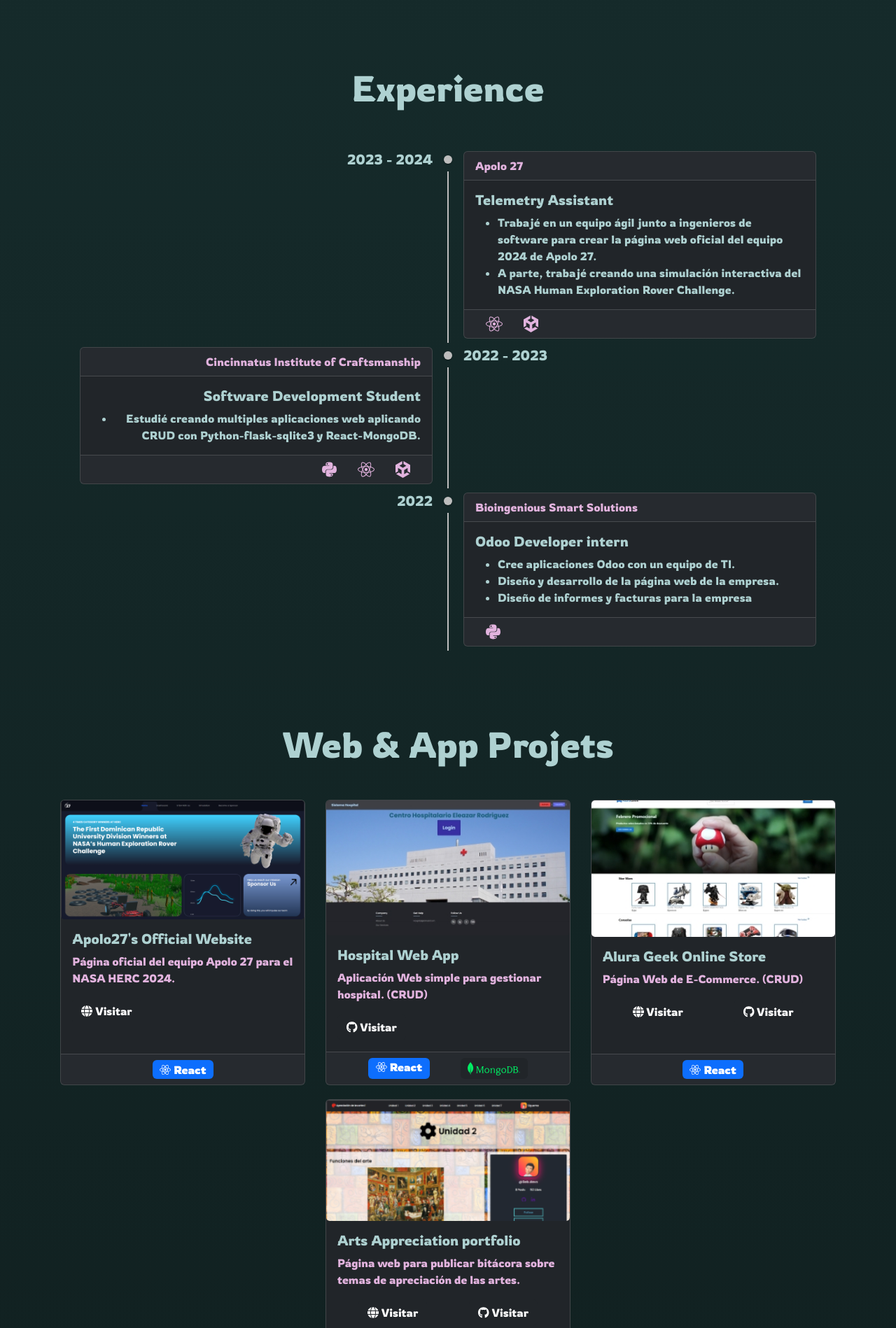
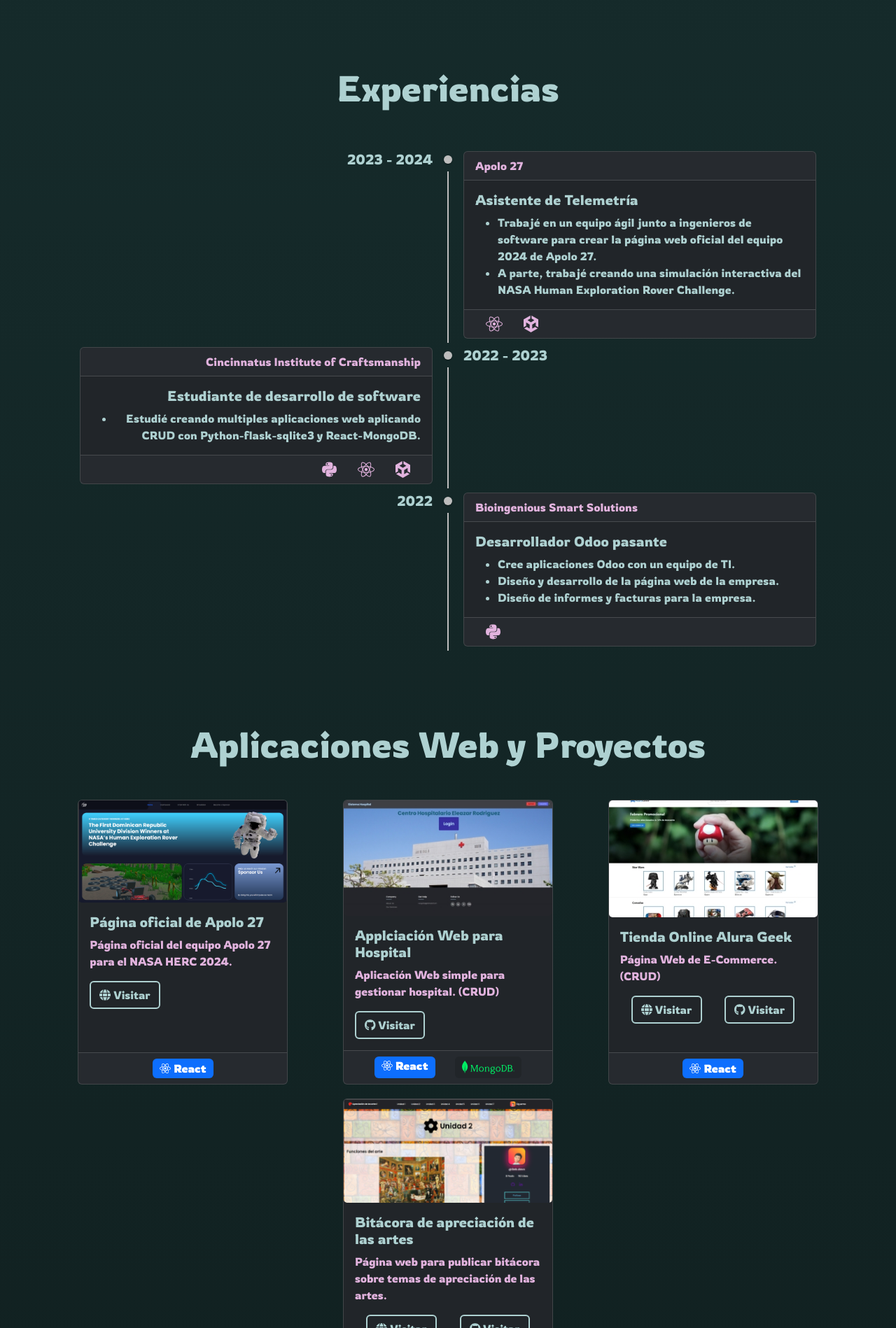
Before and after one commit to ctrl-Sebastian/Portfolio, a React (Vite) app: page / in a window 1280 px wide. Shown: the part 802-2700 px from the top of the page at 70% size. Built offline with nearby package versions, Linux system fonts and the light colour scheme.

Commit message:
terminado de traducir

```diff
--- a/package.json
+++ b/package.json
@@ -4,7 +4,7 @@
   "version": "0.0.0",
   "type": "module",
   "scripts": {
-    "dev": "vite",
+    "dev": "vite --host",
     "build": "vite build",
     "lint": "eslint . --ext js,jsx --report-unused-disable-directives --max-warnings 0",
     "preview": "vite preview"
--- a/public/locales/es/translation.json
+++ b/public/locales/es/translation.json
@@ -1,24 +1,45 @@
 {
-    "hero": {
-        "roles": "Desarrollador React | Desarrollador en Unity"
+    "roles": "Desarrollador React | Desarrollador en Unity",
 
-    },
-    "webbapps": {
-        "apolo":{
-            "titulo": "Página oficial de Apolo 27",
-            "desc": "Página oficial del equipo Apolo 27 para el NASA HERC 2024."
-        },
-        "hospital":{
-            "titulo": "",
-            "desc": ""
-        },
-        "alurageek":{
-            "titulo": "",
-            "desc": ""
-        },
-        "apreciacion":{
-            "titulo": "",
-            "desc": ""
-        }
-    }
+    "experiencias": "Experiencias",
+    "apolo-puesto": "Asistente de Telemetría",
+    "apolo-rol1": "Trabajé en un equipo ágil junto a ingenieros de software para crear la página web oficial del equipo 2024 de Apolo 27.",
+    "apolo-rol2": "A parte, trabajé creando una simulación interactiva del NASA Human Exploration Rover Challenge.",
+
+    "bss-puesto": "Desarrollador Odoo pasante",
+    "bss-rol1": "Cree aplicaciones Odoo con un equipo de TI.",
+    "bss-rol2": "Diseño y desarrollo de la página web de la empresa.",
+    "bss-rol3": "Diseño de informes y facturas para la empresa.",
+
+    "cinci-puesto": "Estudiante de desarrollo de software",
+    "cinci-rol1": "Estudié creando multiples aplicaciones web aplicando CRUD con Python-flask-sqlite3 y React-MongoDB.",
+
+    "webapps": "Aplicaciones Web y Proyectos",
+    "apolo-titulo": "Página oficial de Apolo 27",
+    "apolo-desc": "Página oficial del equipo Apolo 27 para el NASA HERC 2024.",
+
+    "hospital-titulo": "Applciación Web para Hospital",
+    "hospital-desc": "Aplicación Web simple para gestionar hospital. (CRUD)",
+
+    "alurageek-titulo": "Tienda Online Alura Geek",
+    "alurageek-desc": "Página Web de E-Commerce. (CRUD)",
+
+    "apreciacion-titulo": "Bitácora de apreciación de las artes",
+    "apreciacion-desc": "Página web para publicar bitácora sobre temas de apreciación de las artes.",
+
+    "gamedev": "Desarrollo de Videojuegos y simulaciones interactivas",
+
+    "modelado": "Modelado 3D",
+
+    "contactme": "Contáctame",
+    "tu-nombre": "Tu Nombre",
+    "tu-email": "Tu Email",
+    "tu-mensaje": "Tu Mensaje",
+
+    "enviar": "Enviar",
+
+
+    "visitar": "Visitar",
+    "ver-mas": "Ver más"
+
 }
--- a/src/App.jsx
+++ b/src/App.jsx
@@ -14,18 +14,22 @@
 
 import SelectLanguage from './components/SelectLanguage/'
 
+import {useTranslation} from "react-i18next"
+
+
 function App() {
+  const {t} = useTranslation()
   return (
     <>
       {/*<Header />*/}
       <SelectLanguage />
-      <Hero />
+      <Hero t={t}/>
       <Container id='container-main' className='container-main'>
-        <Experience />
-        <ReactSection />
-        <GameDev />
-        <Modeling />
-        <ContactMe />
+        <Experience t={t}/>
+        <ReactSection t={t}/>
+        <GameDev t={t}/>
+        <Modeling t={t}/>
+        <ContactMe t={t}/>
       </Container>
     </>
   )
--- a/src/components/Experience/index.jsx
+++ b/src/components/Experience/index.jsx
@@ -14,15 +14,16 @@
 
 
 
-function Experience() {
+function Experience(props) {
+  let t = props.t;
   const experiencias =[
     {
       empresa: "Apolo 27",
       anos: "2023 - 2024",
-      puesto: "Telemetry Assistant",
+      puesto: t("apolo-puesto"),
       descripcion: [
-        "Trabajé en un equipo ágil junto a ingenieros de software para crear la página web oficial del equipo 2024 de Apolo 27.",
-        "A parte, trabajé creando una simulación interactiva del NASA Human Exploration Rover Challenge."
+        t("apolo-rol1"),
+        t("apolo-rol2")
       ],
       tech: [
         "react",
@@ -33,8 +34,10 @@
     {
       empresa: "Cincinnatus Institute of Craftsmanship",
       anos: "2022 - 2023",
-      puesto: "Software Development Student",
-      descripcion: ["Estudié creando multiples aplicaciones web aplicando CRUD con Python-flask-sqlite3 y React-MongoDB."],
+      puesto: t("cinci-puesto"),
+      descripcion: [
+        t("cinci-rol1")
+      ],
       tech: [
         "python",
         "react",
@@ -45,11 +48,11 @@
     {
       empresa: "Bioingenious Smart Solutions",
       anos: "2022",
-      puesto: "Odoo Developer intern",
+      puesto: t("bss-puesto"),
       descripcion: [
-        "Cree aplicaciones Odoo con un equipo de TI.",
-        "Diseño y desarrollo de la página web de la empresa.",
-        "Diseño de informes y facturas para la empresa"
+        t("bss-rol1"),
+        t("bss-rol2"),
+        t("bss-rol3"),
       ],
       tech: [
         //"odoo",
@@ -61,7 +64,7 @@
 
   return (
     <section className='section-react'>
-      <h1>Experience</h1>
+      <h1>{t("experiencias")}</h1>
       <Timeline position="alternate">
         {
           experiencias.map((exp, i) => {
--- a/src/components/Hero/index.jsx
+++ b/src/components/Hero/index.jsx
@@ -6,15 +6,14 @@
 import sketchfab from '../../imgs/icons/sketchfab.svg'
 import downarrow from '../../imgs/icons/downarrow.svg'
 
-import {useTranslation} from "react-i18next"
 
-function Hero() {
-  const {t} = useTranslation()
+function Hero(props) {
+  let t = props.t;
   return (
     <section id='hero' className='hero-bg'>
         <div>
             <h1>Sebastian De Leon</h1>
-            <h2>{t("hero.roles")}</h2>
+            <h2>{t("roles")}</h2>
         </div>
         <div className='socials'>
           <a href="https://www.linkedin.com/in/sebastian-manuel-marrera-santos-919517196/"><img alt='Linkedin' src={LI} width={100}></img></a>
--- a/src/components/ReactSection/ReactSection.css
+++ b/src/components/ReactSection/ReactSection.css
@@ -18,15 +18,27 @@
 #card{
 
     color: var(--text);
-    width: 350px;
+    width: 300px;
     text-align: left;
 }
 #card:hover{
     scale: 1.05;
     transform: translateY(-10px);
-    cursor: pointer;
+
 }
 
+#card .btn{
+    color: var(--text);
+    border: 2px var(--text) solid;
+    text-decoration: none;
+}
+
+#card .btn:hover{
+    background-color: var(--secondary);
+    color: var(--darkerBg);
+    border: 2px black solid;
+    transform: scale(1.15);
+}
 #card .card-text{
     color: var(--secondary);
 }
@@ -54,5 +66,10 @@
 }
 
 @media screen and (max-width: 500px){
+    #card{
 
+        color: var(--text);
+        width: 350px;
+        text-align: left;
+    }
 }
--- a/src/components/ReactSection/index.jsx
+++ b/src/components/ReactSection/index.jsx
@@ -6,18 +6,20 @@
 import hospitalwebsite from '../../imgs/websites/hospital.jpg'
 import alurageekwebsite from '../../imgs/websites/alurageekwebsite.jpg'
 import apreciacionwebsite from '../../imgs/websites/apreciacionwebsite.png'
-import {useTranslation} from "react-i18next"
 
 
 import './ReactSection.css'
 
-function ReactSection() {
+function ReactSection(props) {
 
-  const {t} = useTranslation()
+  let t = props.t
+
+
+  {/*
   const projects = [
     {
       img: apolowebsite,
-      title: "Apolo27's Official  Website",
+      title: "Página oficial de Apolo 27",
       description: "Página oficial del equipo Apolo 27 para el NASA HERC 2024.",
       pageUrl: "https://www.apolo27.com/",
       tech: [
@@ -60,19 +62,21 @@
       ]
     }
   ]
+  */}
+
   return (
     <section id='webapps' className='section-react'>
-      <h1>Web & App Projets</h1>
+      <h1>{t("webapps")}</h1>
       <div className='react-project-list'>
 
         <Card id='card' data-bs-theme="dark">
           <CardImg alt='portada apolo website' src={apolowebsite}></CardImg>
           <CardBody>
-            <Card.Title>Apolo27&apos;s Official Website</Card.Title>
+            <Card.Title>{t("apolo-titulo")}</Card.Title>
             <Card.Text>
-              Página oficial del equipo Apolo 27 para el NASA HERC 2024.
+              {t("apolo-desc")}
             </Card.Text>
-            <Button href='https://www.apolo27.com/' variant='dark'><FontAwesomeIcon icon="fa-solid fa-globe" /> Visitar</Button>
+            <Button href='https://www.apolo27.com/' variant='link'><FontAwesomeIcon icon="fa-solid fa-globe" /> {t("visitar")}</Button>
           </CardBody>
           <Card.Footer className='card-footer'>
             <Badge>
@@ -84,11 +88,11 @@
         <Card id='card' data-bs-theme="dark">
           <CardImg alt='portada hospital website' src={hospitalwebsite}></CardImg>
           <CardBody>
-            <Card.Title>Hospital Web App</Card.Title>
+            <Card.Title>{t("hospital-titulo")}</Card.Title>
             <Card.Text>
-              Aplicación Web simple para gestionar hospital. (CRUD)
+            {t("hospital-desc")}
             </Card.Text>
-            <Button href='https://github.com/ctrl-Sebastian/Hospital' variant='dark'><FontAwesomeIcon icon="fa-brands fa-github" /> Visitar</Button>
+            <Button href='https://github.com/ctrl-Sebastian/Hospital' variant='link'><FontAwesomeIcon icon="fa-brands fa-github" /> {t("visitar")}</Button>
           </CardBody>
 
           <Card.Footer>
@@ -104,15 +108,15 @@
         <Card id='card' data-bs-theme="dark">
           <CardImg alt='portada alurageek website' src={alurageekwebsite}></CardImg>
           <CardBody>
-            <Card.Title>Alura Geek Online Store</Card.Title>
+            <Card.Title>{t("alurageek-titulo")}</Card.Title>
             <Card.Text>
-              Página Web de E-Commerce. (CRUD)
+            {t("alurageek-desc")}
             </Card.Text>
 
             <div  className='project-buttons'>
 
-            <Button href='https://alura-geek-weld.vercel.app/' variant='dark'><FontAwesomeIcon icon="fa-solid fa-globe" /> Visitar</Button>
-            <Button href='https://github.com/ctrl-Sebastian/AluraGeek-E-Commerce-' variant='dark'><FontAwesomeIcon icon="fa-brands fa-github" /> Visitar</Button>
+            <Button href='https://alura-geek-weld.vercel.app/' variant='link'><FontAwesomeIcon icon="fa-solid fa-globe" /> {t("visitar")}</Button>
+            <Button href='https://github.com/ctrl-Sebastian/AluraGeek-E-Commerce-' variant='link'><FontAwesomeIcon icon="fa-brands fa-github" /> {t("visitar")}</Button>
             </div>
 
           </CardBody>
@@ -127,15 +131,15 @@
         <Card id='card' data-bs-theme="dark">
           <CardImg alt='portada apreciacion website' src={apreciacionwebsite}></CardImg>
           <CardBody>
-            <Card.Title>Arts Appreciation portfolio</Card.Title>
+            <Card.Title>{t("apreciacion-titulo")}</Card.Title>
 
             <Card.Text>
-              Página web para publicar bitácora sobre temas de apreciación de las artes.
+            {t("apreciacion-desc")}
             </Card.Text>
 
             <div className='project-buttons'>
-              <Button href='https://ctrl-sebastian.github.io/Apreciacion-de-las-artes-1/' variant='dark'><FontAwesomeIcon icon="fa-solid fa-globe" /> Visitar</Button>
-              <Button href='https://github.com/ctrl-Sebastian/Apreciacion-de-las-artes-1' variant='dark'><FontAwesomeIcon icon="fa-brands fa-github" /> Visitar</Button>
+              <Button href='https://ctrl-sebastian.github.io/Apreciacion-de-las-artes-1/' variant='link'><FontAwesomeIcon icon="fa-solid fa-globe" /> {t("visitar")}</Button>
+              <Button href='https://github.com/ctrl-Sebastian/Apreciacion-de-las-artes-1' variant='link'><FontAwesomeIcon icon="fa-brands fa-github" /> {t("visitar")}</Button>
             </div>
 
             </CardBody>
@@ -155,7 +159,7 @@
 
       </div>
 
-      <Button variant='link' id='vermas' href='https://github.com/ctrl-Sebastian'>Ver mas</Button>
+      <Button variant='link' id='vermas' href='https://github.com/ctrl-Sebastian'>{t("ver-mas")}</Button>
 
     </section>
   )
```
Also changed, not shown: public/locales/en/translation.json (+43 -3 lines), src/components/3DModeling/index.jsx (+4 -3 lines), src/components/ContactMe/index.jsx (+7 -6 lines), src/components/GameDev/index.jsx (+4 -3 lines).
